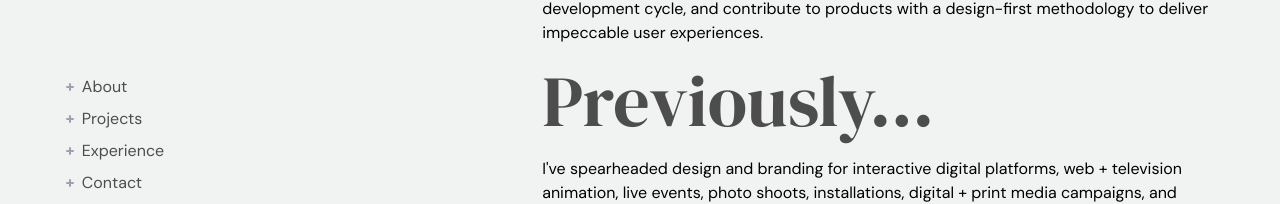
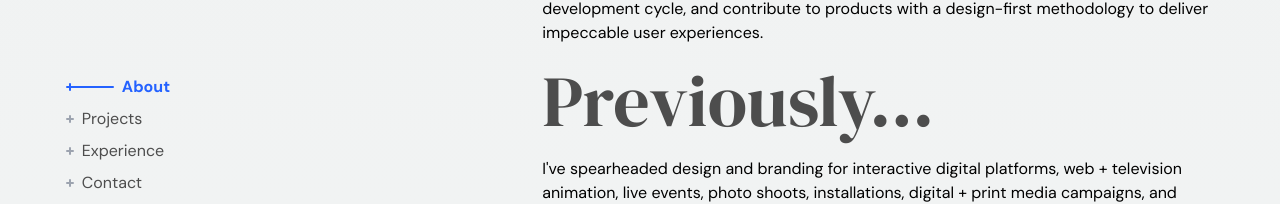
Before and after one commit to veronicani/veronicani-dev-2.0, a Next.js app in the folder veronicani-dev-2.0/: page / in a window 1280 px wide. Shown: the part 287-491 px from the top of the page. Built offline with nearby package versions, Linux system fonts and the light colour scheme.

Commit message:
added observer to change active links on scroll

```diff
--- /dev/null
+++ b/veronicani-dev-2.0/app/components/hooks/useObserver.ts
@@ -0,0 +1,52 @@
+'use client';
+
+import { useEffect, useState } from "react";
+
+// Refer to: https://javascript.plainenglish.io/how-to-activate-links-on-scroll-in-nextjs-ec6b23370b70
+
+/** useObserver: Updates the active section on scroll position.
+ * Returns the href of the active section.
+ */
+const useObserver = () => {
+  const [activeSection, setActiveSection] = useState('about');
+
+  useEffect(() => {
+    const about = document.getElementById('about')
+    const projects = document.getElementById('projects')
+    const experience = document.getElementById('experience')
+    const contact = document.getElementById('contact')
+
+    const sections = [about, projects, experience, contact]
+
+    const observerOptions = {
+      root: null,
+      rootMargin: '0px',
+      threshold: 0.3,
+    };
+
+    const observer = new IntersectionObserver(entries => {
+      entries.forEach(entry => {
+        if (entry.isIntersecting) {
+          if (entry.target.id === 'about') {
+            setActiveSection('#about');
+          } else if (entry.target.id === 'projects') {
+            setActiveSection('#projects');
+          } else if (entry.target.id === 'experience') {
+            setActiveSection('#experience');
+          } else if (entry.target.id === 'contact') {
+            setActiveSection('#contact');
+          }
+        }
+      })
+    }, observerOptions)
+
+    sections.forEach(section => {
+      section && observer.observe(section)
+    })
+
+  }, [])
+
+  return activeSection;
+};
+
+export default useObserver;
--- a/veronicani-dev-2.0/app/components/ui/NavLink.tsx
+++ b/veronicani-dev-2.0/app/components/ui/NavLink.tsx
@@ -1,28 +1,33 @@
 import { tNavItem } from "@/app/lib/types";
 import Link from "next/link";
-import useHash from "../hooks/useHash";
+import useHash from "../hooks/useHash"; //unused after implementing useObserver
+import useObserver from "../hooks/useObserver";
 import applyPrefix from "../helpers/applyPrefix";
-import styles from './NavLink.module.css';
+import styles from "./NavLink.module.css";
 
 export default function NavLink({ link }: { link: tNavItem }) {
-  const isActive = link.href === useHash();
+  const isActive = link.href === useObserver();
 
   const navIndicatorInactive = "w-2 bg-gray-400";
   const navIndicatorActive = "w-12 bg-blue-500";
-  const navIndicatorHover = applyPrefix("group-hover", navIndicatorActive);
+  // applies 'group-hover' prefix to active classes for tailwind
+  // w-12 bg-blue-500 -> group-hover:w-12 group-hover:bg-blue-500
+  const navIndicatorHover = applyPrefix("group-hover", "bg-blue-500");
 
-  const navTextInactive = "text-gray-dark ";
+  const navTextInactive = "text-gray-dark";
   const navTextActive = "font-bold text-blue-500";
   const navTextHover = applyPrefix("group-hover", navTextActive);
 
   return (
     <Link
       href={`${link.href}`}
-      className={`group flex items-center gap-2 ${styles['spin-hover']}`}
+      className={`group flex items-center gap-2 ${styles["spin-hover"]}`}
     >
-      <div className={`nav-cross flex items-center ${!isActive ? styles['spin-element'] : ""}`}>
+      <div
+        className={`nav-cross flex items-center ${!isActive ? styles["spin-element"] : ""}`}
+      >
         <span
-          className={`z-1 absolute start-1 h-2 w-[2px] -translate-x-1/2 rounded transition-all group-hover:bg-blue-500 motion-reduce:transition-none ${
+          className={`z-1 absolute start-1 h-2 w-[2px] -translate-x-1/2 rounded transition-all ${navIndicatorHover} motion-reduce:transition-none ${
             isActive ? "bg-blue-500" : "bg-gray-400"
           }`}
         ></span>
```
